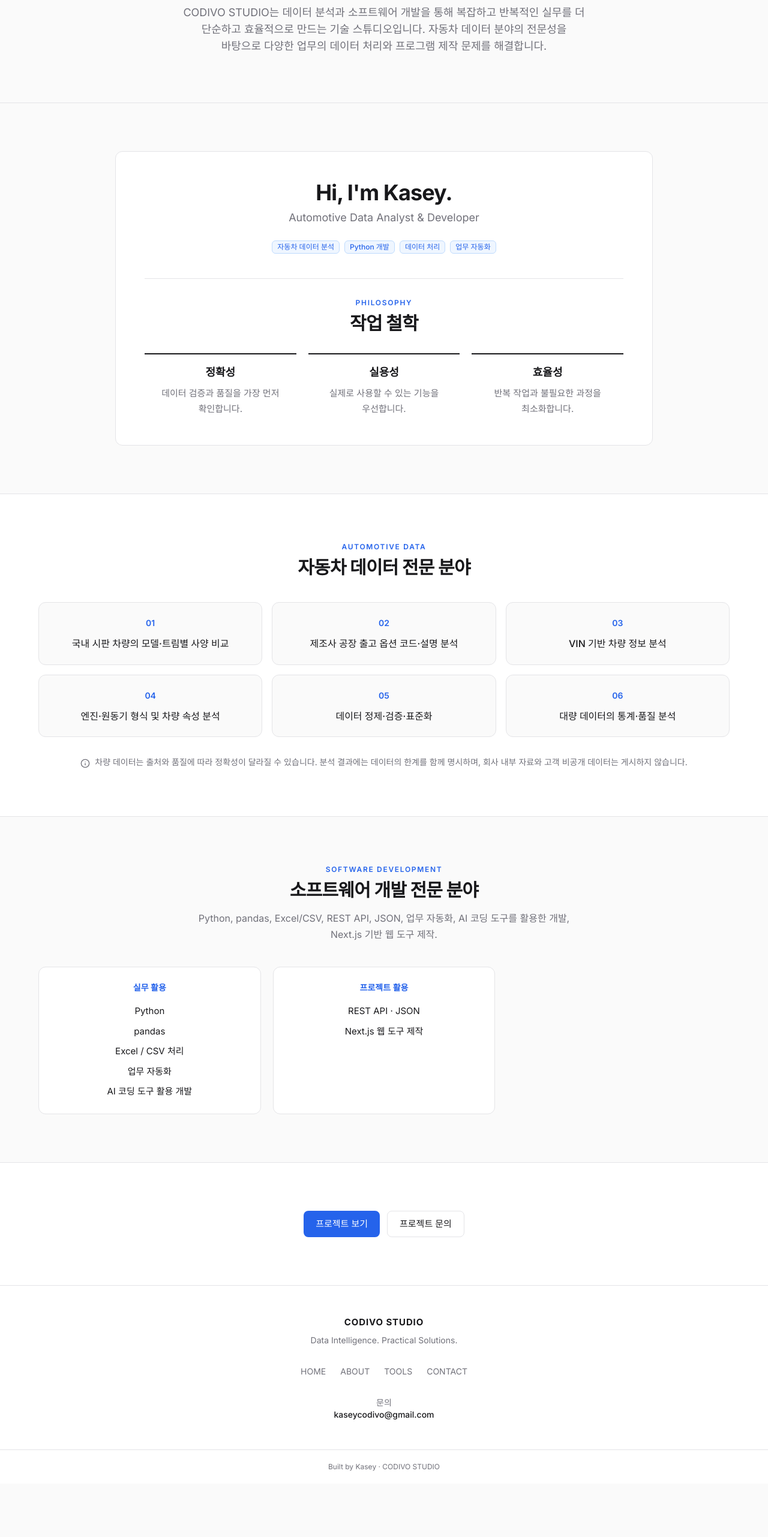
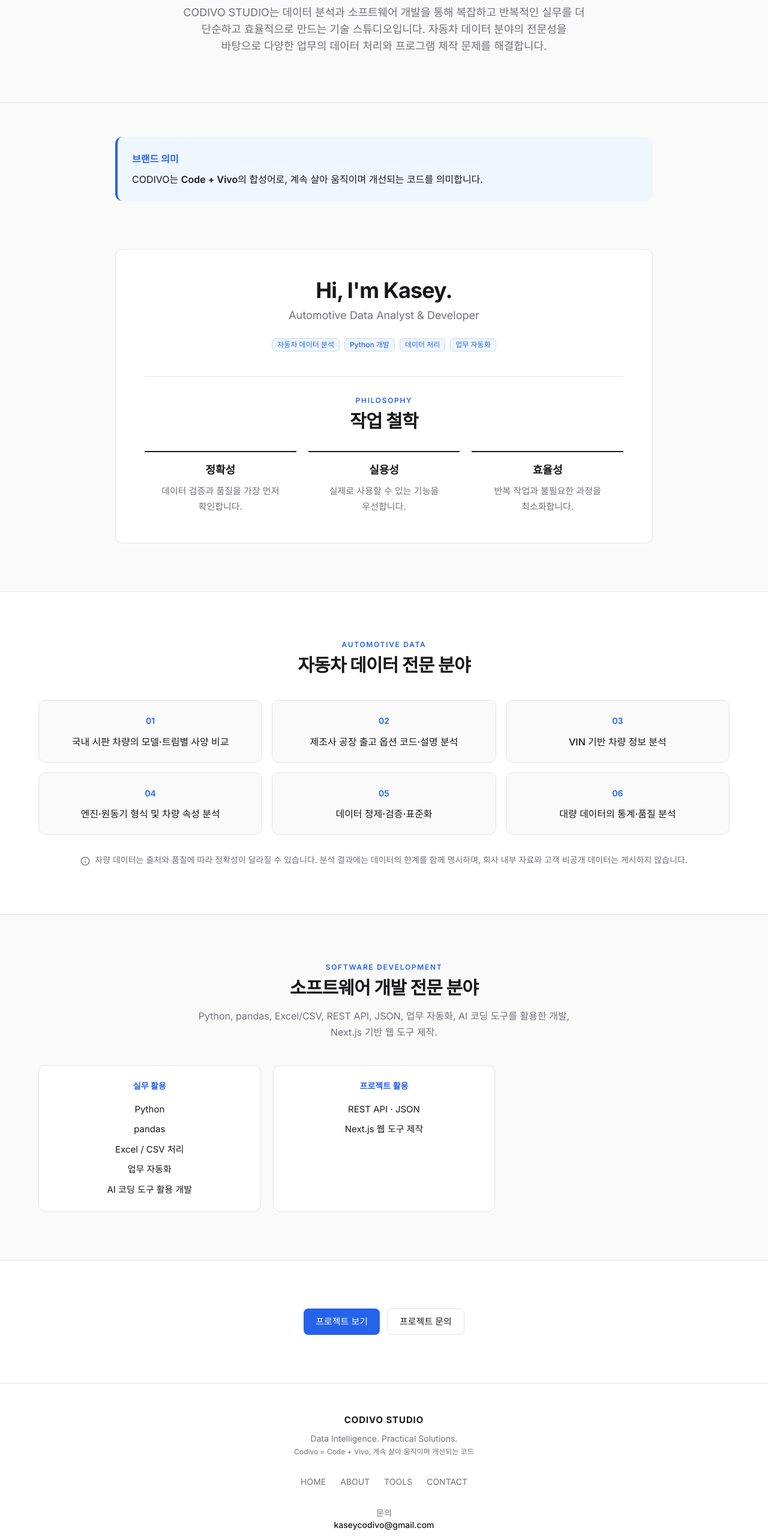
Before and after one commit to sysy-netizen/codivostudio-web, a Next.js app: page /about in a window 1280 px wide. Shown: the part 234-2797 px from the top of the page at 60% size. Before the commit the page ends 2708 px from the top, so only its background shows below. Built offline with nearby package versions, Linux system fonts and the light colour scheme; a web font is replaced by a local one.

Commit message:
ABOUT 브랜드 의미 카드와 푸터 설명 추가
Co-Authored-By: Claude Sonnet 5.5 <noreply@anthropic.com>

```diff
--- a/src/app/about/page.tsx
+++ b/src/app/about/page.tsx
@@ -7,6 +7,7 @@ import { PageHeader } from "@/components/shared/page-header";
 import { automotiveExpertise, dataNotice, philosophy, profile } from "@/data/profile";
 import { skillLevelLabels, skills, type SkillLevel } from "@/data/skills";
 import { buildMetadata } from "@/lib/metadata";
+import { site } from "@/data/site";
 
 export const metadata = buildMetadata({
   title: "소개 | CODIVO STUDIO",
@@ -21,6 +22,16 @@ export default function AboutPage() {
   return (
     <>
       <PageHeader eyebrow="ABOUT" title="복잡한 실무를 더 단순하게 만드는 기술 스튜디오" description={profile.intro} />
+
+      <section className="container-content pt-10 sm:pt-14" aria-label="브랜드 의미">
+        <div className="mx-auto max-w-4xl rounded-card border-l-4 border-accent bg-accent-soft p-5 sm:p-6">
+          <p className="font-semibold text-accent">브랜드 의미</p>
+          <p className="mt-2 text-[15px] leading-7 sm:text-base">
+            CODIVO는 <strong className="font-semibold">Code + Vivo</strong>의 합성어로,{" "}
+            <span className="whitespace-nowrap">{site.brandMeaning.detail}</span>
+          </p>
+        </div>
+      </section>
 
       <section className="section" aria-label="프로필과 작업 철학">
         <div className="container-content text-center">
--- a/src/components/layout/footer.tsx
+++ b/src/components/layout/footer.tsx
@@ -8,6 +8,7 @@ export function Footer() {
         <div>
           <p className="text-[15px] font-bold tracking-[0.06em]">{site.name}</p>
           <p className="mt-2 text-sm text-muted">{site.taglineEn}</p>
+          <p className="mt-1 text-xs text-muted">{site.brandMeaning.short}</p>
         </div>
         <nav aria-label="푸터 메뉴">
           <ul className="flex flex-wrap justify-center gap-x-6 gap-y-2 text-sm">
--- a/src/data/site.ts
+++ b/src/data/site.ts
@@ -5,6 +5,11 @@ export const site = {
   taglineEn: "Data Intelligence. Practical Solutions.",
   description:
     "자동차 데이터에 대한 전문적인 분석과 Python·AI 기반 개발 역량으로 복잡한 데이터와 반복 업무를 더 효율적으로 만듭니다.",
+  // 브랜드 이름의 뜻: Code + Vivo(살아있는)
+  brandMeaning: {
+    short: "Codivo = Code + Vivo, 계속 살아 움직이며 개선되는 코드",
+    detail: "계속 살아 움직이며 개선되는 코드를 의미합니다.",
+  },
   email: "kaseycodivo@gmail.com",
   // TODO: 실제 계정이 확정되면 추가 (가짜 링크 금지)
   profileLinks: [] as { label: string; href: string }[],
```
